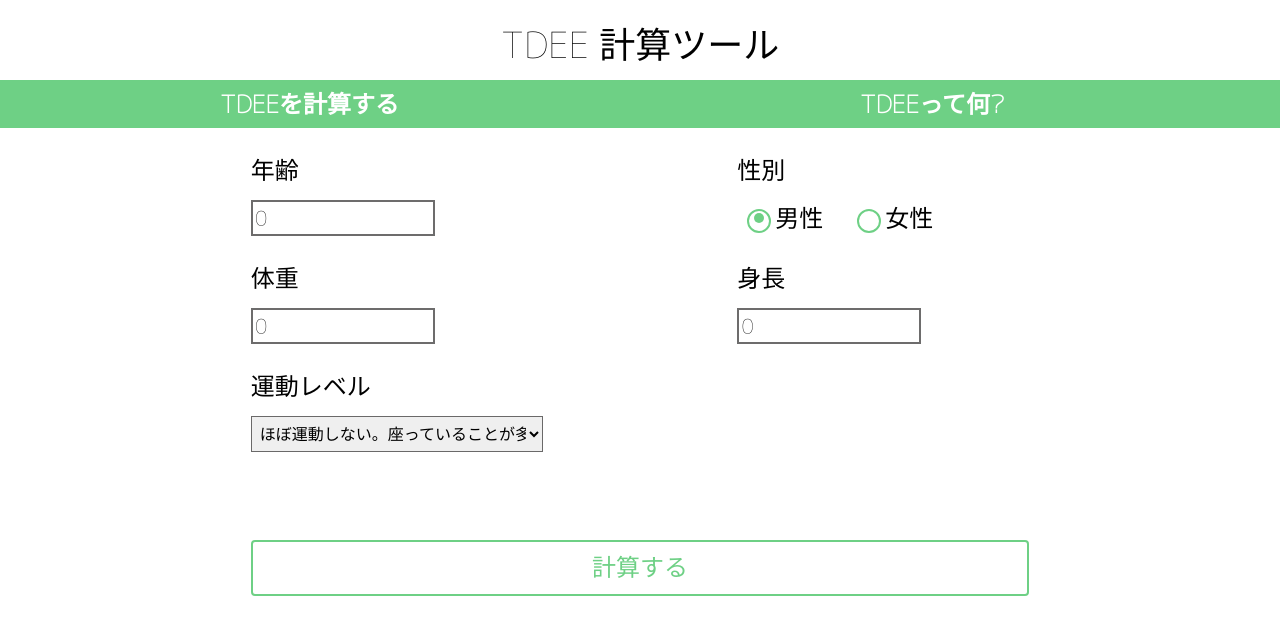
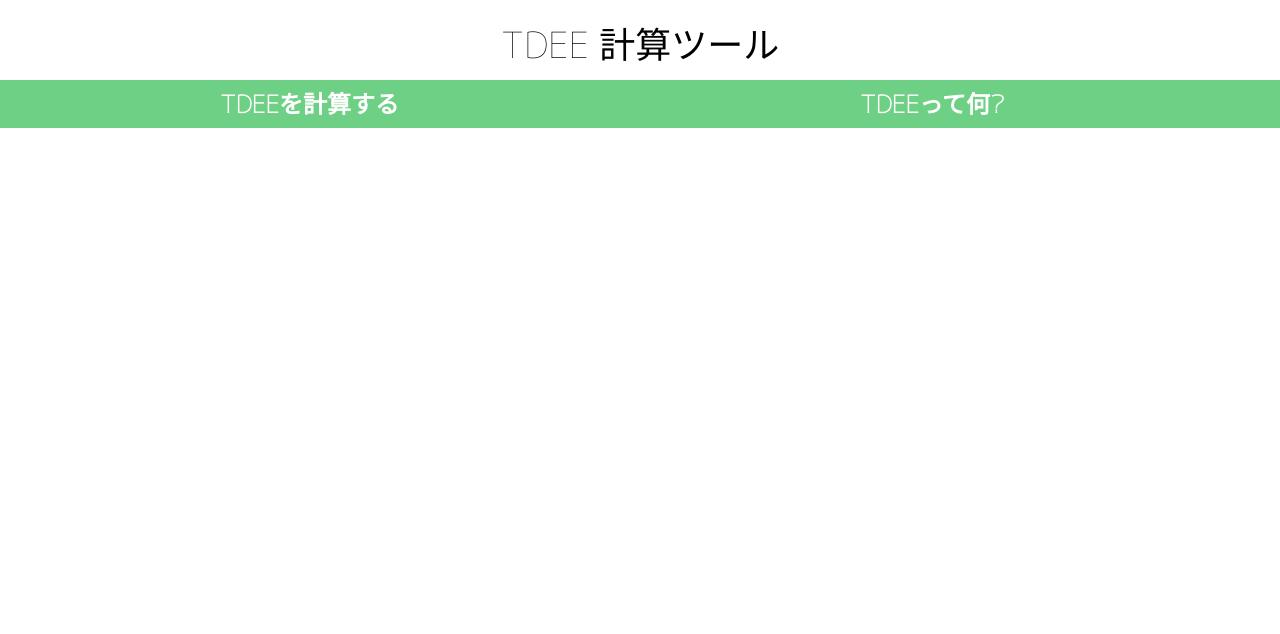
Before and after one commit to saba-can00/tdee_calculator_web, a React (Create React App) app: page /faq in a window 1280 px wide. Shown: the top 634 px of the page. Built offline with nearby package versions, Linux system fonts and the light colour scheme.

Commit message:
add page transition

```diff
--- a/src/App.js
+++ b/src/App.js
@@ -1,3 +1,4 @@
+import { Route, Switch } from "react-router";
 import "./App.css";
 import { AppHeader } from "./components/AppHeader";
 import { MenuBar } from "./components/MenuBar";
@@ -8,7 +9,12 @@
     <div className="App">
       <AppHeader></AppHeader>
       <MenuBar></MenuBar>
-      <InputForm></InputForm>
+      <Switch>
+        <Route path="/faq"></Route>
+        <Route path="/">
+          <InputForm />
+        </Route>
+      </Switch>
     </div>
   );
 }
--- a/src/index.js
+++ b/src/index.js
@@ -3,13 +3,13 @@
 import "./index.css";
 import App from "./App";
 import reportWebVitals from "./reportWebVitals";
-import { HashRouter } from "react-router-dom";
+import { BrowserRouter } from "react-router-dom";
 
 ReactDOM.render(
   <React.StrictMode>
-    <HashRouter>
+    <BrowserRouter>
       <App />
-    </HashRouter>
+    </BrowserRouter>
   </React.StrictMode>,
   document.getElementById("root")
 );
```
